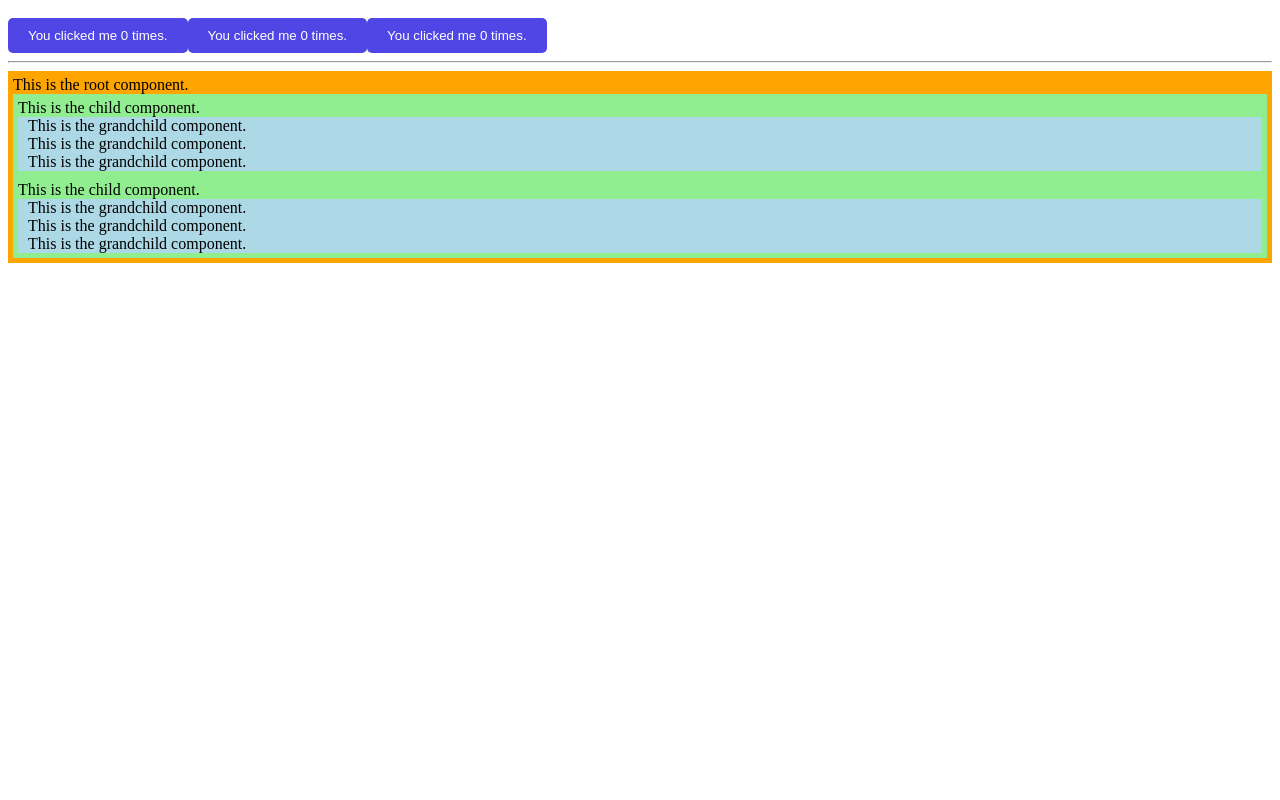
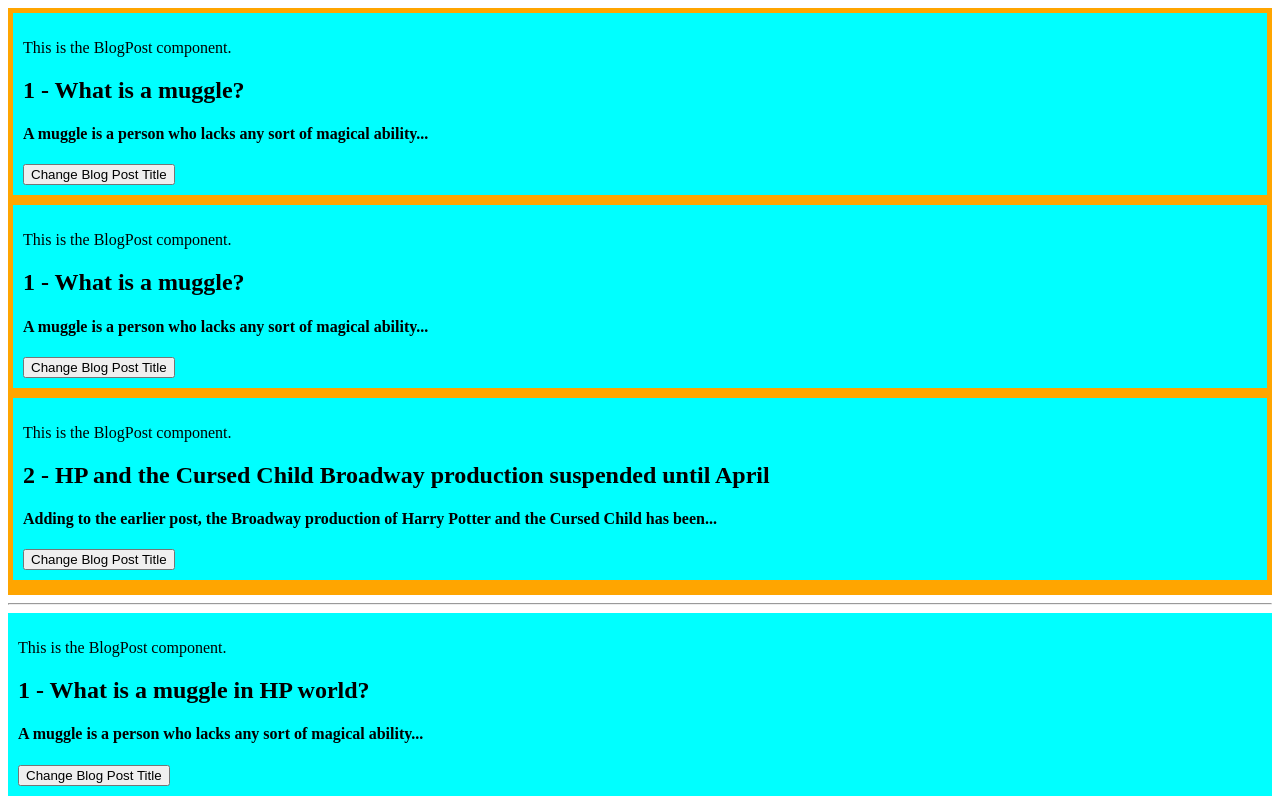
Before and after one commit to Tee123455/learn-vue-3-with-bingyang, a Vue app: page / in a window 1280 px wide. Shown: the top 800 px of the page. Built offline with nearby package versions, Linux system fonts and the light colour scheme.

Commit message:
vue-components-props

```diff
--- a/src/App.vue
+++ b/src/App.vue
@@ -1,21 +1,82 @@
 <template>
-  <ButtonCounter></ButtonCounter>
-  <ButtonCounter></ButtonCounter>
+  <div style="background-color: orange; padding:5px ;">
+  <BlogPost
+    id="1"
+    blogPostTitle="What is a muggle?"
+    blogPostContent="A muggle is a person who lacks any sort of magical ability..."
+  >
+  </BlogPost>
 
-  <button-counter></button-counter>
+  <BlogPost
+    id="1"
+    blog-post-title="What is a muggle?"
+    blog-post-content="A muggle is a person who lacks any sort of magical ability..."
+  >
+  </BlogPost>
+
+  <BlogPost
+    :id="blogPostId"
+    :blog-post-title="blogPostTitle"
+    :blog-post-content="blogPostContent"
+  ></BlogPost>
+  </div>
 
   <hr />
 
-  <div style="background-color: orange; padding: 5px">
-    This is the root component.
-    <ComponentA></ComponentA>
-    <ComponentA></ComponentA>
-  </div>
+  <BlogPost
+    v-for="post in posts"
+    :key="post.id"
+    :id="post.id"
+    :blog-post-title="post.blogPostTitle"
+    :blog-post-content="post.blogPostContent"
+  ></BlogPost>
+
+  <hr />
+  <BlogPost
+  v-for="post in posts"
+  :key="post.id"
+  v-bind="post"></BlogPost>
 </template>
 
 <script setup>
-import ButtonCounter from './ButtonCounter.vue'
-import ComponentA from '@/ComponentA.vue'
+import { ref } from 'vue'
+import BlogPost from '@/BlogPost.vue'
+
+let blogPostId = ref(2)
+let blogPostTitle = ref(
+  'HP and the Cursed Child Broadway production suspended until April'
+)
+let blogPostContent = ref(
+  'Adding to the earlier post, the Broadway production of Harry Potter and the Cursed Child has been...'
+)
+
+let posts = ref([
+  {
+    id: 1,
+    blogPostTitle: 'What is a muggle in HP world?',
+    blogPostContent:
+      'A muggle is a person who lacks any sort of magical ability...'
+  },
+  {
+    id: 2,
+    blogPostTitle:
+      'HP and the Cursed Child Broadway production suspended until April',
+    blogPostContent:
+      'Adding to the earlier post, the Broadway production of Harry Potter and the Cursed Child has been...'
+  },
+  {
+    id: 3,
+    blogPostTitle: 'Potter DIY: Make Your Own “Harry Potter Puppet Pal”',
+    blogPostContent:
+      'We all remember those iconic YouTube videos of Harry and the gang and probably couldn’t get “The Mysterious...'
+  },
+  {
+    id: 4,
+    blogPostTitle: 'Fan Project Brings Life to “Harry Potter” in Translation',
+    blogPostContent:
+      'It’s no secret that the Harry Potter series is a global phenomenon, having been translated into over 80 languages to date....'
+  }
+])
 </script>
 
 <style scoped></style>
--- /dev/null
+++ b/src/BlogPost.vue
@@ -0,0 +1,25 @@
+<template>
+  <div class="blog-post">
+    <p>
+      {{ message }}
+    </p>
+    <h2>{{ id }} - {{ blogPostTitle }}</h2>
+    <h4>{{ blogPostContent }}</h4>
+    <button @click="blogPostTitle= 'A different title'">Change Blog Post Title</button>
+  </div>
+</template>
+
+<script setup>
+import { ref } from 'vue'
+
+let message = ref('This is the BlogPost component.')
+const props = defineProps(['id', 'blogPostTitle', 'blogPostContent'])
+</script>
+
+<style scoped>
+.blog-post {
+  background-color: aqua;
+  padding: 10px;
+  margin-bottom: 10px;
+}
+</style>
--- a/src/ButtonCounter.vue
+++ /dev/null
@@ -1,27 +0,0 @@
-<template>
-  <button @click="count++">You clicked me {{ count }} times.</button>
-</template>
-
-<script setup>
-import { ref } from 'vue'
-
-let count = ref(0)
-</script>
-
-<style scoped>
-button {
-  background-color: #4f46e5;
-  color: #fff;
-  border: none;
-  padding: 10px 20px;
-  border-radius: 5px;
-  cursor: pointer;
-  margin-top: 10px;
-  transition: all 0.2s;
-}
-
-button:hover {
-  background-color: #4138d9;
-  box-shadow: 0 4px 8px rgba(0, 0, 0, 0.2);
-}
-</style>
--- a/src/ComponentA.vue
+++ /dev/null
@@ -1,14 +0,0 @@
-<template>
-  <div style="background-color: lightgreen; padding: 5px">
-    This is the child component.
-    <ComponentB></ComponentB>
-    <ComponentB></ComponentB>
-    <ComponentB></ComponentB>
-  </div>
-</template>
-
-<script setup>
-import ComponentB from './ComponentB.vue'
-</script>
-
-<style scoped></style>
--- a/src/ComponentB.vue
+++ /dev/null
@@ -1,9 +0,0 @@
-<template>
-  <div style="background-color: lightblue; padding-left: 10px">
-    This is the grandchild component.
-  </div>
-</template>
-
-<script setup></script>
-
-<style scoped></style>
```
